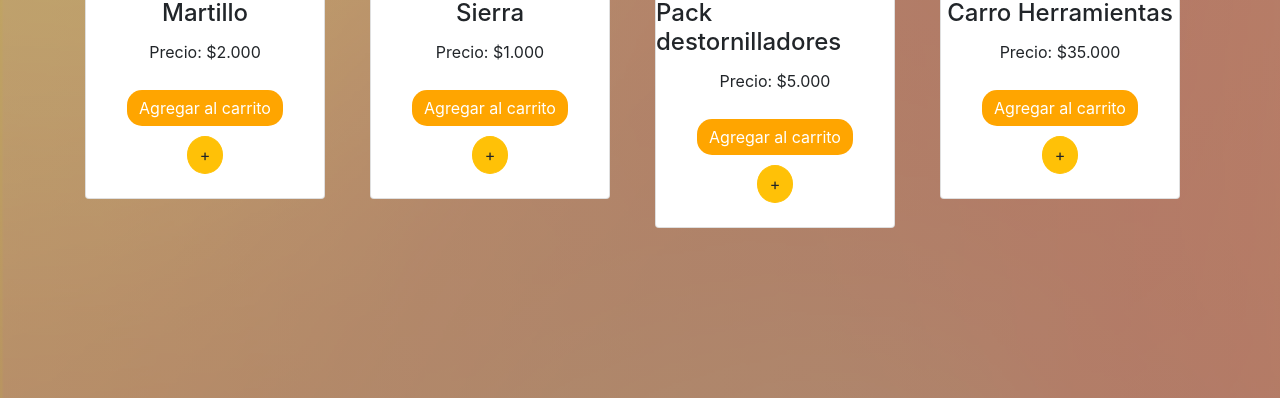
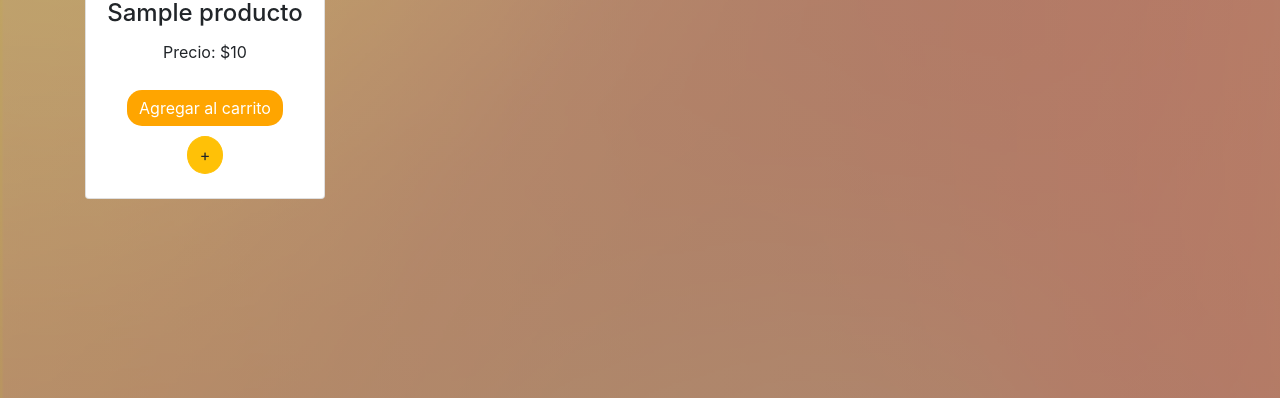
Before and after one commit to ElCreduloMcFly/Ferremax, a Django app: page / in a window 1280 px wide. Shown: the part 572-970 px from the top of the page. Run offline with Django 4.2, Linux system fonts and the light colour scheme; tables that the repository leaves empty hold one stand-in row (values such as "Sample post"); grey boxes marked "Sample" are stand-in pictures; some libraries are stand-ins or nearby versions.

Commit message:
Menu Principal y objetos listos

```diff
--- a/Pag/templates/MenuPrincipal.html
+++ b/Pag/templates/MenuPrincipal.html
@@ -65,97 +65,32 @@
 
     <div class="container">
         <div class="row">
+            {% for producto in productos %}
             <div class="col">
                 <div class="card">
-                    <img class="card-img-top" src="https://baumart.cl/wp-content/uploads/2024/02/martillo-inoxcrom.webp" alt="martillo" onclick="showDetails('details-Martillo')">
+                    <img class="card-img-top" src="{{ producto.imagen.url }}" alt="{{ producto.nombre_prod }}" onclick="showDetails('details-{{ producto.id_prod }}')">
                     <div class="card-block">
-                        <h4 class="card-title">Martillo</h4>
-                        <p class="card-text">Precio: $2.000</p>
-                        <a href="#" data-name="Martillo" data-price="2000" class="add-to-cart btn btn-primary">Agregar al carrito</a>
+                        <h4 class="card-title">{{ producto.nombre_prod }}</h4>
+                        <p class="card-text">Precio: ${{ producto.precio }}</p>
+                        <a href="#" data-name="{{ producto.nombre_prod }}" data-price="{{ producto.precio }}" class="add-to-cart btn btn-primary">Agregar al carrito</a>
 
                         <!-- Detalles adicionales ocultos por defecto -->
-                        <button class="rounded-circle btn btn-warning" onclick="showDetails('details-Martillo')" data-details="details-Martillo">+</button>
+                        <button class="rounded-circle btn btn-warning" onclick="showDetails('details-{{ producto.id_prod }}')" data-details="details-{{ producto.id_prod }}">+</button>
                         <br>
-                        <div class="additional-details" id="details-Martillo" style="display: none;">
+                        <div class="additional-details" id="details-{{ producto.id_prod }}" style="display: none;">
                             <!-- Agrega aquí los detalles adicionales del producto -->
-                            <p>Martillo que martilla muy bien muy bueno para clavar clavos. Pablito clavó el clavito con este martillo</p>
+                            <p>{{ producto.descripcion }}</p>
                             <div class="quantity-buttons">
-                                <button onclick="decreaseQuantity('quantity-Martillo')" class="rounded-circle btn btn-warning">-</button>
-                                <input type="number" id="quantity-Martillo" value="1" min="1" class="form-control">
-                                <button onclick="increaseQuantity('quantity-Martillo')" class="rounded-circle btn btn-warning">+</button>
+                                <button onclick="decreaseQuantity('quantity-{{ producto.id_prod }}')" class="rounded-circle btn btn-warning">-</button>
+                                <input type="number" id="quantity-{{ producto.id_prod }}" value="1" min="1" class="form-control">
+                                <button onclick="increaseQuantity('quantity-{{ producto.id_prod }}')" class="rounded-circle btn btn-warning">+</button>
                             </div>
                         </div>
                     </div>
                 </div>
             </div>
-            <div class="col">
-                <div class="card">
-                    <img class="card-img-top" src="https://encrypted-tbn0.gstatic.com/images?q=tbn:ANd9GcT_U--VD7CFqyPQ4zrtsmE8aVplS_IgASlLzpkHichuag&s" alt="sierra">
-                    <div class="card-block">
-                        <h4 class="card-title">Sierra</h4>
-                        <p class="card-text">Precio: $1.000</p>
-                        <a href="#" data-name="Sierra" data-price="1000" class="add-to-cart btn btn-primary">Agregar al carrito</a>
-                        <!-- Detalles adicionales ocultos por defecto -->
-                        <button class="rounded-circle btn btn-warning" onclick="showDetails('details-Sierra')" data-details="details-Sierra">+</button>
-                        <br>
-                        <div class="additional-details" id="details-Sierra" style="display: none;">
-                            <!-- Agrega aquí los detalles adicionales del producto -->
-                            <p>Sierra para cortar, muy buena me corté un dedo haciendo inventario.</p>
-                            <div class="quantity-buttons">
-                                <button onclick="decreaseQuantity('quantity-Sierra')" class="rounded-circle btn btn-warning">-</button>
-                                <input type="number" id="quantity-Sierra" value="1" min="1" class="form-control">
-                                <button onclick="increaseQuantity('quantity-Sierra')" class="rounded-circle btn btn-warning">+</button>
-                            </div>
-                        </div>
-                    </div>
-                </div>
-            </div>
-            <div class="col">
-                <div class="card">
-                    <img class="card-img-top" src="https://falabella.scene7.com/is/image/Falabella/113164995_1?wid=800&hei=800&qlt=70" alt="pack destornilladores">
-                    <div class="card-block">
-                        <h4 class="card-title">Pack destornilladores</h4>
-                        <p class="card-text">Precio: $5.000</p>
-                        <a href="#" data-name="Destornilladores" data-price="5000" class="add-to-cart btn btn-primary">Agregar al carrito</a>
-                        <!-- Detalles adicionales ocultos por defecto -->
-                        <button class="rounded-circle btn btn-warning" onclick="showDetails('details-Destornilladores')" data-details="details-Destornilladores">+</button>
-                        <br>
-                        <div class="additional-details" id="details-Destornilladores" style="display: none;">
-                            <!-- Agrega aquí los detalles adicionales del producto -->
-                            <p>Destornilladores muy buenos para desatornillar tornillos, muy malos para atornillar tornillos.</p>
-                            <div class="quantity-buttons">
-                                <button onclick="decreaseQuantity('quantity-Destornilladores')" class="rounded-circle btn btn-warning">-</button>
-                                <input type="number" id="quantity-Destornilladores" value="1" min="1" class="form-control">
-                                <button onclick="increaseQuantity('quantity-Destornilladores')" class="rounded-circle btn btn-warning">+</button>
-                            </div>
-                        </div>
-                    </div>
-                </div>
-            </div>
-            <div class="col">
-                <div class="card">
-                    <img class="card-img-top" src="https://encrypted-tbn2.gstatic.com/shopping?q=tbn:ANd9GcS2nOYUydKo1KjDUD-_6GGJQ6-_6_yqBXZhCL_rU4DB4mlXkxFZy_zh3Xn6wOdYqe8Sqx4yHDCVlQKJS0M-p2DFfjczqVc5vFpUBIE3P_jjxz6aKAw1HDjw&usqp=CAE" alt="carro herramientas">
-                    <div class="card-block">
-                        <h4 class="card-title">Carro Herramientas</h4>
-                        <p class="card-text">Precio: $35.000</p>
-                        <a href="#" data-name="Carro" data-price="35000" class="add-to-cart btn btn-primary">Agregar al carrito</a>
-                        <!-- Detalles adicionales ocultos por defecto -->
-                        <button class="rounded-circle btn btn-warning" onclick="showDetails('details-Carro')" data-details="details-Carro">+</button>
-                        <br>
-                        <div class="additional-details" id="details-Carro" style="display: none;">
-                            <!-- Agrega aquí los detalles adicionales del producto -->
-                            <p>Carro para guardar cosas, no carro de la feria.</p>
-                            <div class="quantity-buttons">
-                                <button onclick="decreaseQuantity('quantity-Carro')" class="rounded-circle btn btn-warning">-</button>
-                                <input type="number" id="quantity-Carro" value="1" min="1" class="form-control">
-                                <button onclick="increaseQuantity('quantity-Carro')" class="rounded-circle btn btn-warning">+</button>
-                            </div>
-                        </div>
-                    </div>
-                </div>
-            </div>
-        </div>
-    </div>
+            {% endfor %}
+
 
     <!-- Modal -->
     <div class="modal fade" id="cart" tabindex="-1" role="dialog" aria-labelledby="exampleModalLabel" aria-hidden="true">
--- a/Pag/views.py
+++ b/Pag/views.py
@@ -9,7 +9,8 @@ from django.contrib import messages
 
 # Create your views here.
 def mostrarhome(request):
-    return render(request,'MenuPrincipal.html')
+    productos = producto.objects.all()
+    return render(request,'MenuPrincipal.html',{'productos':productos})
 
 def mostrarherramientas(request):
     return render(request,'herramientas.html')
```
Also changed, not shown: media/FERIA.png (added).
